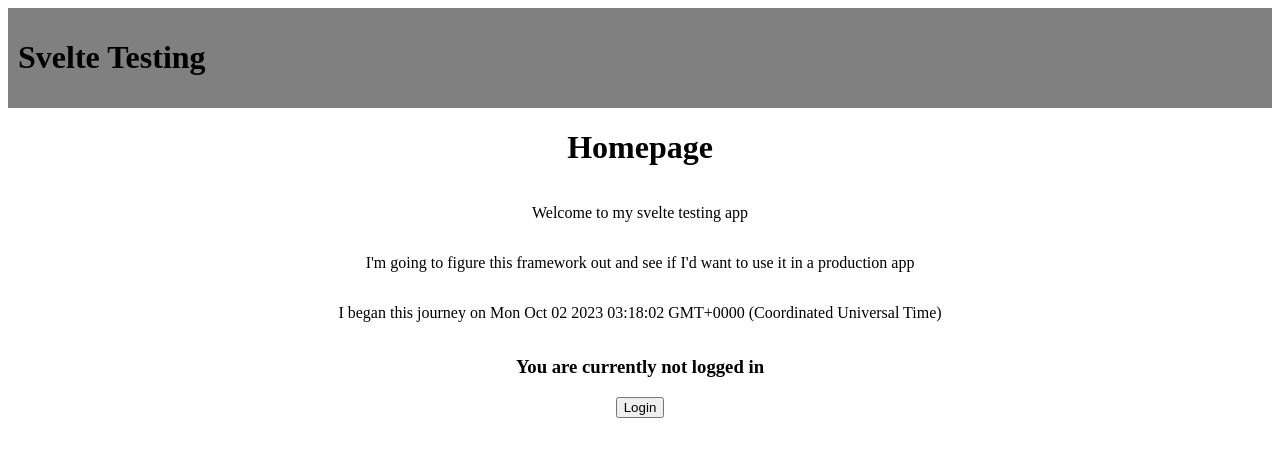
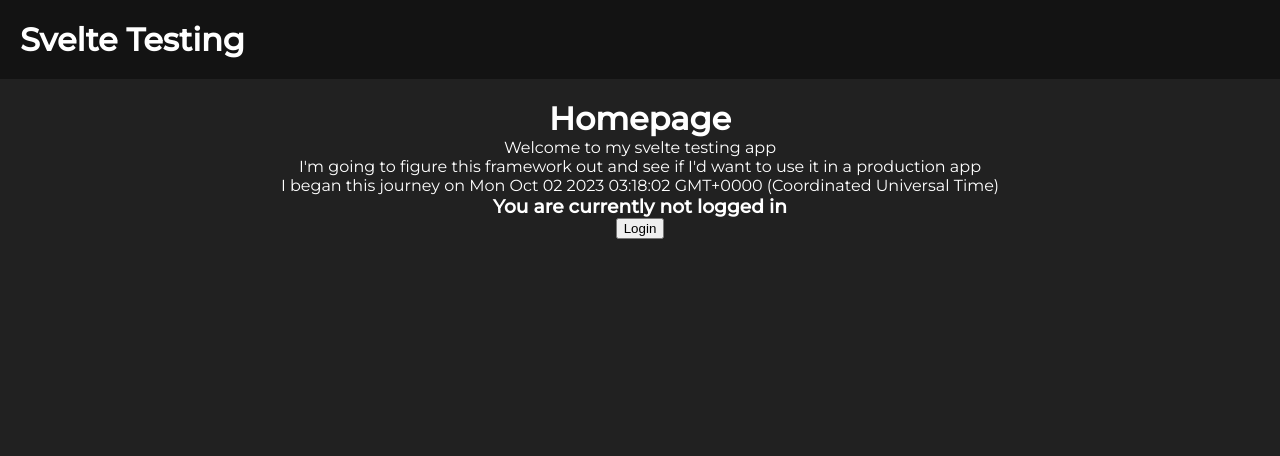
Before and after one commit to domuen/svelte-testing, a SvelteKit app: page / in a window 1280 px wide. Shown: the top 456 px of the page. Built offline with nearby package versions, Linux system fonts and the light colour scheme.

Commit message:
update layout

```diff
--- a/src/routes/+layout.svelte
+++ b/src/routes/+layout.svelte
@@ -2,11 +2,30 @@
   <h1>Svelte Testing</h1>
 </div>
 
-<slot />
+<div class="slot">
+  <slot />
+</div>
 
 <style>
+  @import url("https://fonts.googleapis.com/css2?family=Montserrat:wght@400;500&display=swap");
+
+  :global(body) {
+    margin: 0;
+    background-color: #212121;
+    font-family: "Montserrat", sans-serif;
+  }
+
+  :global(h1, h2, h3, h4, h5, h6, p) {
+    margin: 0;
+    color: #fff;
+  }
+
   .container {
-    background-color: grey;
-    padding: 10px;
+    background-color: #131313;
+    padding: 20px;
+  }
+
+  .slot {
+    padding: 20px;
   }
 </style>
```
